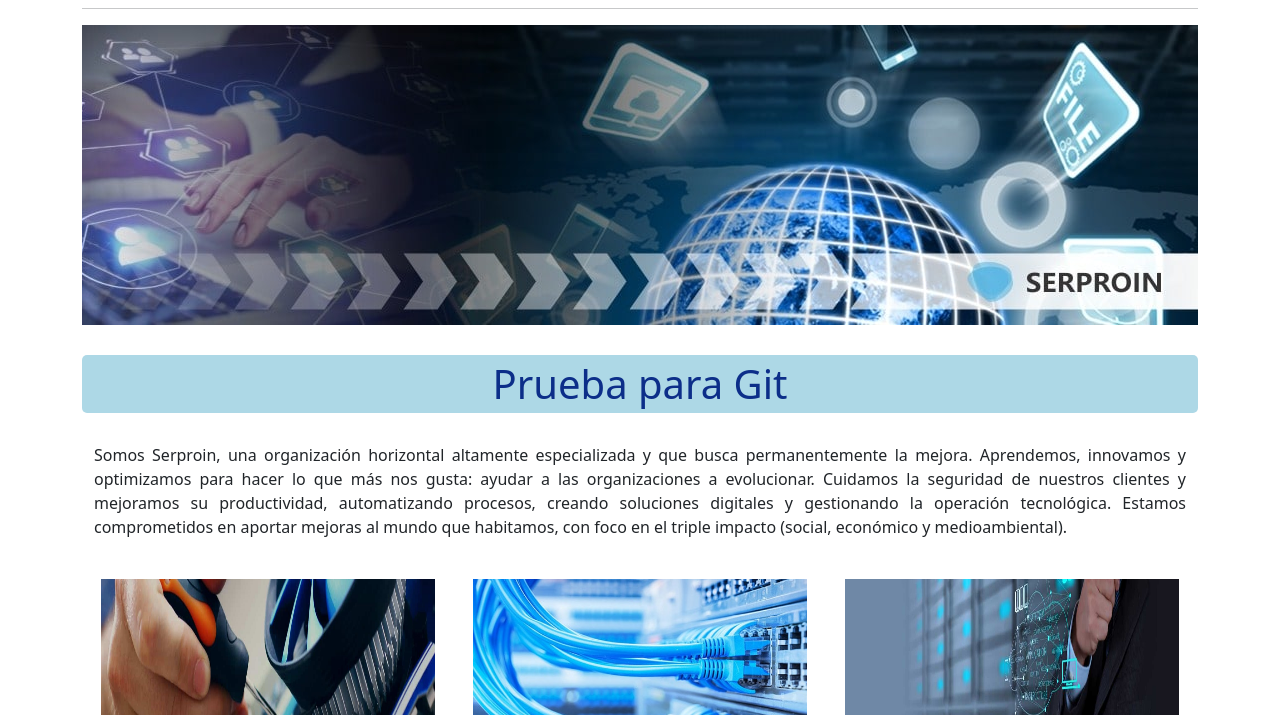
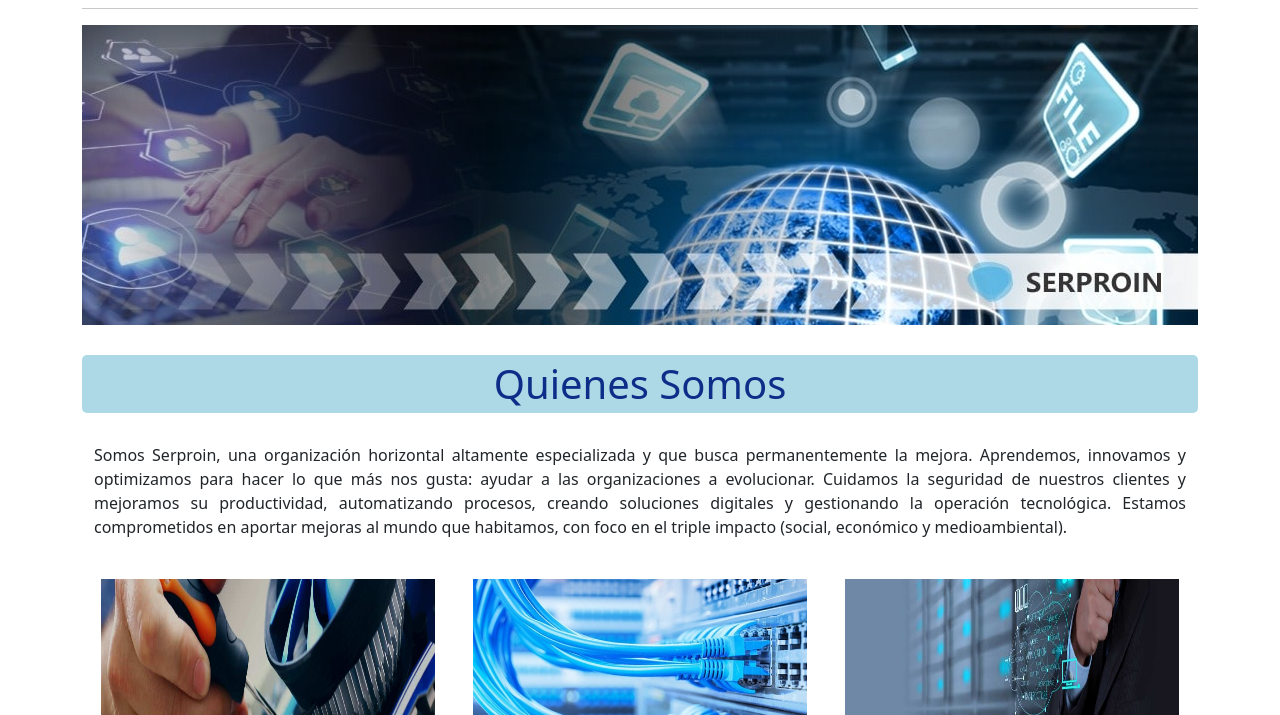
Before and after one commit to isambertdaniel/SerproinIsambert, a website: page secciones/quienes-somos.html in a window 1280 px wide. Shown: the part 85-800 px from the top of the page. Drawn offline with nearby package versions, Linux system fonts and the light colour scheme.

Commit message:
Update quienes-somos.html

```diff
--- a/secciones/quienes-somos.html
+++ b/secciones/quienes-somos.html
@@ -86,7 +86,7 @@
 
 
 
-    <h1 class="centrar"> Prueba para Git </h1>
+    <h1 class="centrar">Quienes Somos</h1>
 
 
     <p class="justificar container">  Somos Serproin, una organización horizontal altamente especializada y que busca permanentemente la mejora.
```
